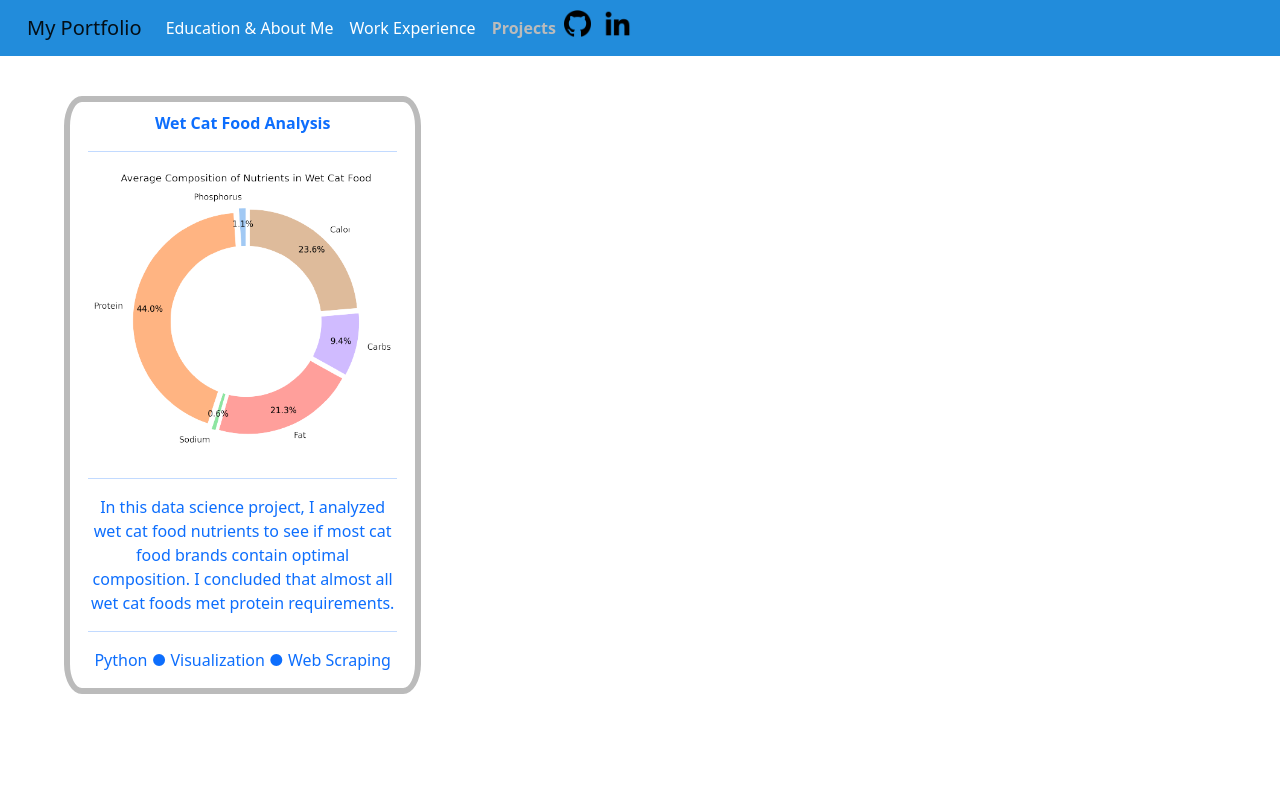
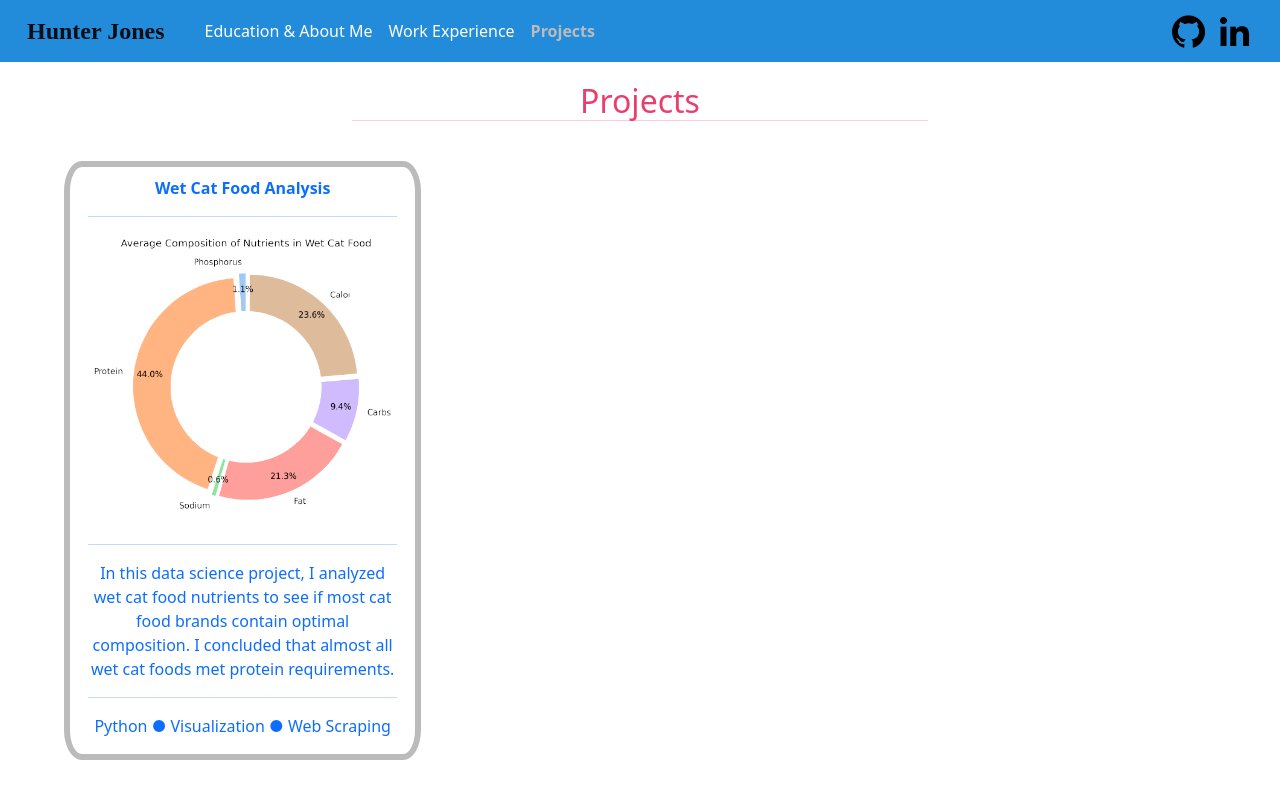
Before and after one commit to Hunter-Jones/hunter-jones.github.io, an Angular app: page /projects in a window 1280 px wide. Built offline with nearby package versions, Linux system fonts and the light colour scheme.

Commit message:
Navbar overhaul
- Align logos on right of navbar
- Adjust spacing between navbar items
- Change title of navbar from my portfolio to hunter jones and added a differentiating font to match it

```diff
--- a/src/app/navbar/navbar.component.html
+++ b/src/app/navbar/navbar.component.html
@@ -1,5 +1,5 @@
 <nav class="navbar sticky-top navbar-expand-lg">
-  <a class="navbar-brand" href="#">My Portfolio</a>
+  <a class="navbar-brand" href="#">Hunter Jones</a>
   <button class="navbar-toggler" type="button" data-toggle="collapse" data-target="#navbarSupportedContent" aria-controls="navbarSupportedContent" aria-expanded="false" aria-label="Toggle navigation">
     <span class="navbar-toggler-icon"></span>
   </button>
@@ -31,10 +31,13 @@
       <!-- <li class="nav-item">
         <a class="nav-link" href="#">Contact</a>
       </li> -->
+    </ul>
+
+    <div class="ms-auto">
 
       <a href="https://github.com/Hunter-Jones" class="logo"><img src="../assets/logos/github-logo.png"  alt="Github"></a>
-      <a href="https://www.linkedin.com/in/hunter-jones-13668012a/" class="logo"><img src="../assets/logos/linkedin-logo.png" alt="Linkedin"></a>
-    </ul>
+    <a href="https://www.linkedin.com/in/hunter-jones-13668012a/" class="logo"><img src="../assets/logos/linkedin-logo.png" alt="Linkedin"></a>
+    </div>
 
   </div>
 </nav>
--- a/src/app/navbar/navbar.component.scss
+++ b/src/app/navbar/navbar.component.scss
@@ -10,18 +10,26 @@
 {
   color: white;
 }
-// .logo
-// {
-
-// }
 .logo img
 {
-  width: 27px;
+  width: 33px;
   margin-right: 13px;
 }
-
 .active a
 {
   color: $ternary-color!important;
   font-weight: 600;
 }
+
+.ms-auto
+{
+  margin-right: $navbar-space;
+}
+.navbar-brand
+{
+  margin-right: $navbar-space*2;
+  font: 'Brush Script MT', cursive;
+  font-family: 'Brush Script MT', cursive;
+  font-size: 1.5em;
+  font-weight: 600;
+}
--- a/src/app/tabs/cs-projects/cs-projects.component.html
+++ b/src/app/tabs/cs-projects/cs-projects.component.html
@@ -1,6 +1,6 @@
 <div class="section">
-    <!-- <h2 class="section-headline">Programming Projects</h2>
-    <hr class="section-headline-hr"> -->
+    <h2 class="section-headline">Projects</h2>
+    <hr class="section-headline-hr">
 
     <div class="section-box-container">
 
--- a/src/styles.scss
+++ b/src/styles.scss
@@ -57,6 +57,8 @@ $space-right-bulletpoints-symbol: .75vw;
 $space-between-bulletpoints-left: 1.5rem;
 $space-between-bulletpoint-top: 1.5vh;
 
+$navbar-space: 16px;
+
 $space-above-button: 3.5vh;
 
 /*Misc*/
```
Also changed, not shown: 4 other files (tests, documents, lock files or other folders).
